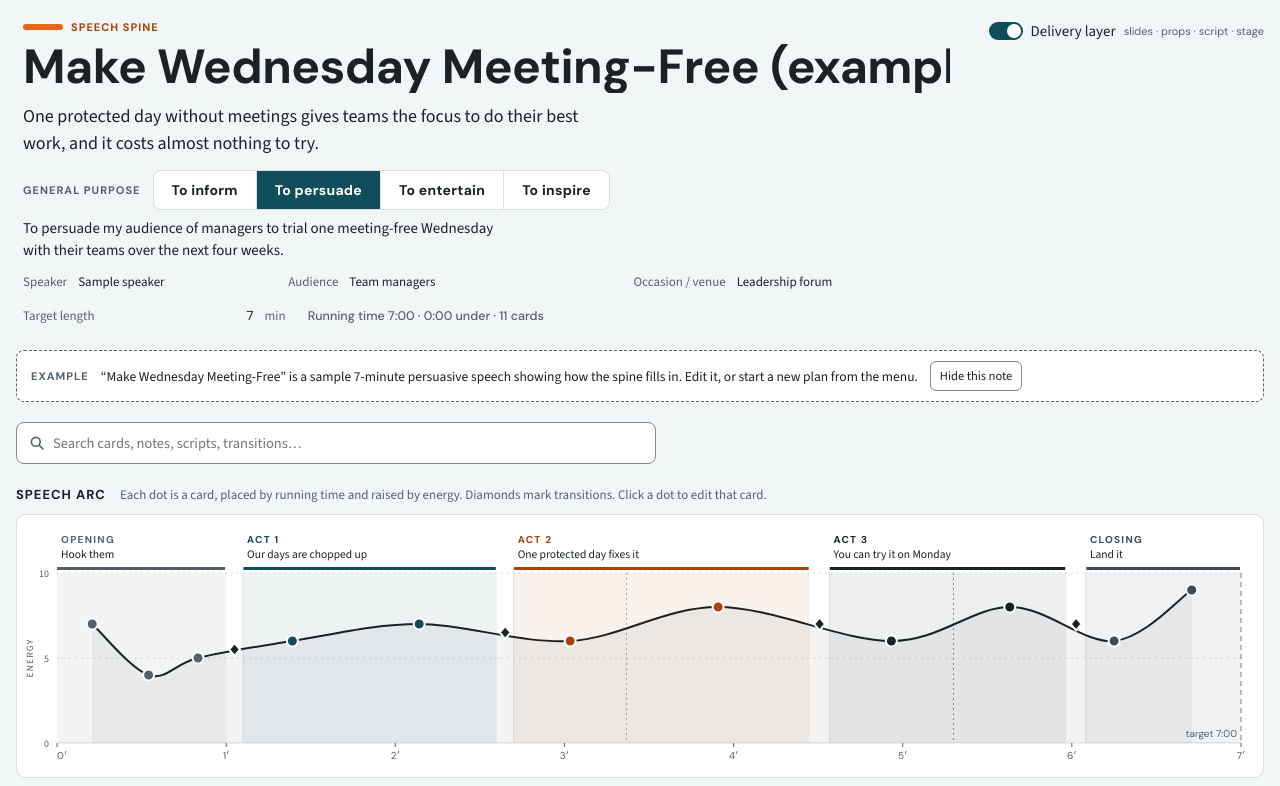
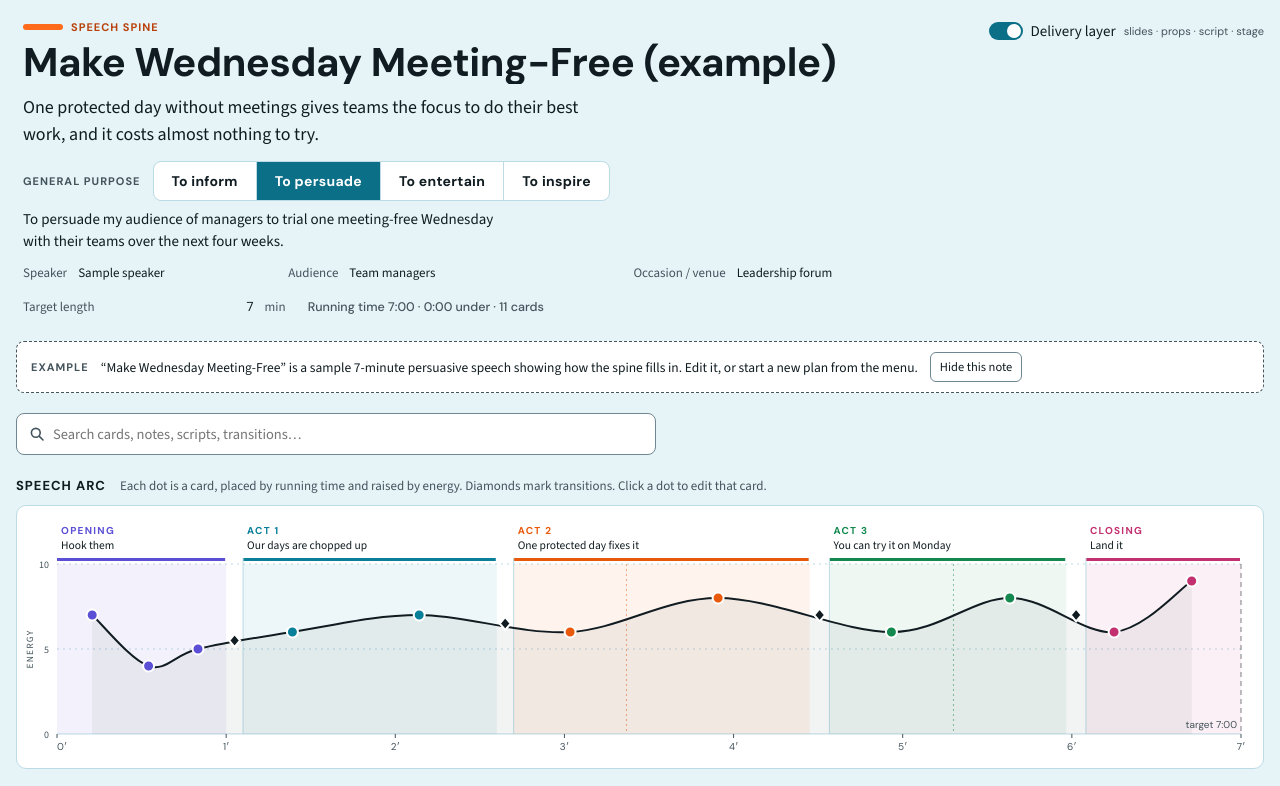
Before and after one commit to wangsherman2010-code/speech-spine, a plain HTML site: page index.html in a window 1280 px wide. Shown: the part 47-833 px from the top of the page. Drawn offline with nearby package versions, Linux system fonts and the light colour scheme.

Commit message:
Brighter palette and width cap

```diff
--- a/app.css
+++ b/app.css
@@ -1,15 +1,15 @@
 /* Layout: sticky app bar + header + arc graph + horizontally scrolling speech wall + card drawer (right) + plan library (left) */
 :root{
   /* General Documents design system: tokens (light) */
-  --surface:#ffffff;--surface-alt:#f3f6f7;--tint:#e2eff2;--ink:#1a2226;--ink-muted:#55616a;
-  --primary:#0f4c5c;--on-primary:#ffffff;--accent:#e8641a;--on-accent:#1a2226;--accent-ink:#a8440a;
-  --border:#7d8a91;--hairline:#d9dfe2;--positive:#0a6c74;--caution:#8a5200;--critical:#b3261e;
+  --surface:#ffffff;--surface-alt:#e6f4f8;--tint:#cdeaf1;--ink:#101c21;--ink-muted:#44545c;
+  --primary:#0a6f87;--on-primary:#ffffff;--accent:#ff6b1a;--on-accent:#1a2226;--accent-ink:#b8420a;
+  --border:#6f8791;--hairline:#bcdbe4;--positive:#0a6c74;--caution:#8a5200;--critical:#b3261e;
   --space-1:4px;--space-2:8px;--space-3:12px;--space-4:16px;--space-5:24px;--space-6:32px;--space-7:48px;--space-8:64px;
   --radius-sm:4px;--radius-md:8px;--radius-lg:16px;
   /* app roles mapped onto the tokens */
   --bg:var(--surface-alt);--panel:var(--surface);--card:var(--surface);--muted:var(--ink-muted);--line:var(--hairline);
   --warn:var(--critical);--ok:var(--positive);--hl:var(--primary);
-  --c-pro:#55616a;--c-a1:#0f4c5c;--c-a2:#a8440a;--c-a3:#1a2226;--c-a4:#5b8e9a;--c-clo:#3f4a51;
+  --c-pro:#5b4fd6;--c-a1:#0a7f9a;--c-a2:#e8590c;--c-a3:#14894f;--c-a4:#c98600;--c-clo:#c2306f;
   --f-display:'DM Sans',Calibri,'Segoe UI',Arial,sans-serif;
   --f-body:'Source Sans 3',Calibri,'Segoe UI',Arial,sans-serif;
   --f-mono:var(--f-display);
@@ -17,16 +17,16 @@
 }
 @media (prefers-color-scheme:dark){:root:not([data-theme="light"]){
   --surface:#0f171a;--surface-alt:#172227;--tint:#1d3b44;--ink:#eaf0f2;--ink-muted:#a3b0b6;
-  --primary:#7cc7d6;--on-primary:#0a1a1f;--accent:#f08a4b;--on-accent:#1a1208;--accent-ink:#f5a370;
+  --primary:#4fd0e8;--on-primary:#0a1a1f;--accent:#ff8a3d;--on-accent:#1a1208;--accent-ink:#f5a370;
   --border:#7a888f;--hairline:#2c3a40;--positive:#69c5cf;--caution:#f0b45a;--critical:#ff9a90;
   --bg:#0a1114;
-  --c-pro:#a3b0b6;--c-a1:#7cc7d6;--c-a2:#f5a370;--c-a3:#eaf0f2;--c-a4:#4f8a97;--c-clo:#c4cfd4;color-scheme:dark}}
+  --c-pro:#a69dff;--c-a1:#4fd0e8;--c-a2:#ff9a5c;--c-a3:#5fdc9a;--c-a4:#ffcf4d;--c-clo:#ff7fb0;color-scheme:dark}}
 :root[data-theme="dark"]{
   --surface:#0f171a;--surface-alt:#172227;--tint:#1d3b44;--ink:#eaf0f2;--ink-muted:#a3b0b6;
-  --primary:#7cc7d6;--on-primary:#0a1a1f;--accent:#f08a4b;--on-accent:#1a1208;--accent-ink:#f5a370;
+  --primary:#4fd0e8;--on-primary:#0a1a1f;--accent:#ff8a3d;--on-accent:#1a1208;--accent-ink:#f5a370;
   --border:#7a888f;--hairline:#2c3a40;--positive:#69c5cf;--caution:#f0b45a;--critical:#ff9a90;
   --bg:#0a1114;
-  --c-pro:#a3b0b6;--c-a1:#7cc7d6;--c-a2:#f5a370;--c-a3:#eaf0f2;--c-a4:#4f8a97;--c-clo:#c4cfd4;color-scheme:dark}
+  --c-pro:#a69dff;--c-a1:#4fd0e8;--c-a2:#ff9a5c;--c-a3:#5fdc9a;--c-a4:#ffcf4d;--c-clo:#ff7fb0;color-scheme:dark}
 
 *{box-sizing:border-box}
 mark{background:var(--accent);color:var(--on-accent);border-radius:2px;padding:0 1px}
@@ -113,7 +113,7 @@ button,input,select,textarea{font:inherit;color:inherit}
 .top-main{flex:1 1 520px;min-width:0;display:flex;flex-direction:column;gap:4px}
 .eyebrow{font-family:var(--f-display);font-weight:700;font-size:11px;line-height:14px;letter-spacing:1px;text-transform:uppercase;color:var(--accent-ink);padding-left:7px;display:flex;align-items:center;gap:var(--space-2)}
 .eyebrow::before{content:"";width:40px;height:6px;background:var(--accent);border-radius:var(--radius-sm)}
-.h-title{font-family:var(--f-display);font-weight:700;font-size:clamp(1.5rem,5.5vw,3rem);line-height:1.08;letter-spacing:-.5px}
+.h-title{font-family:var(--f-display);font-weight:700;font-size:clamp(1.5rem,4.6vw,2.5rem);line-height:1.08;letter-spacing:-.5px}
 .h-log{font-size:18px;line-height:27px;color:var(--ink);max-width:68ch}
 .h-meta{display:flex;flex-wrap:wrap;gap:6px 22px;align-items:center;padding-left:7px;font-size:13px;color:var(--muted)}
 .h-meta label{display:flex;align-items:center;gap:4px}
--- a/sw.js
+++ b/sw.js
@@ -1,5 +1,5 @@
 // Bump VERSION on every deploy so phones and PCs pick up the new files.
-const VERSION = "2026-11-22.3";
+const VERSION = "2026-11-22.4";
 const APP = "speech-app-" + VERSION;
 const FONTS = "speech-fonts";
 const ASSETS = ["./", "index.html", "app.css", "editor.js", "shell.js", "manifest.webmanifest",
```
Also changed, not shown: manifest.webmanifest.
